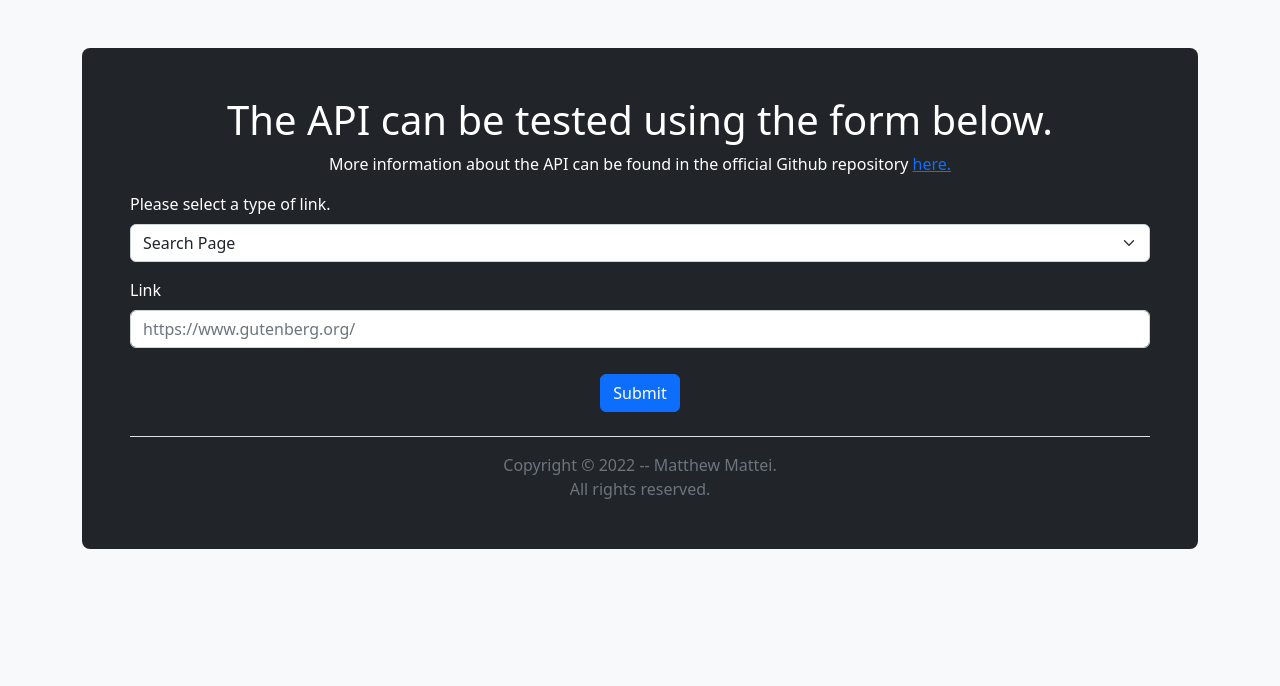
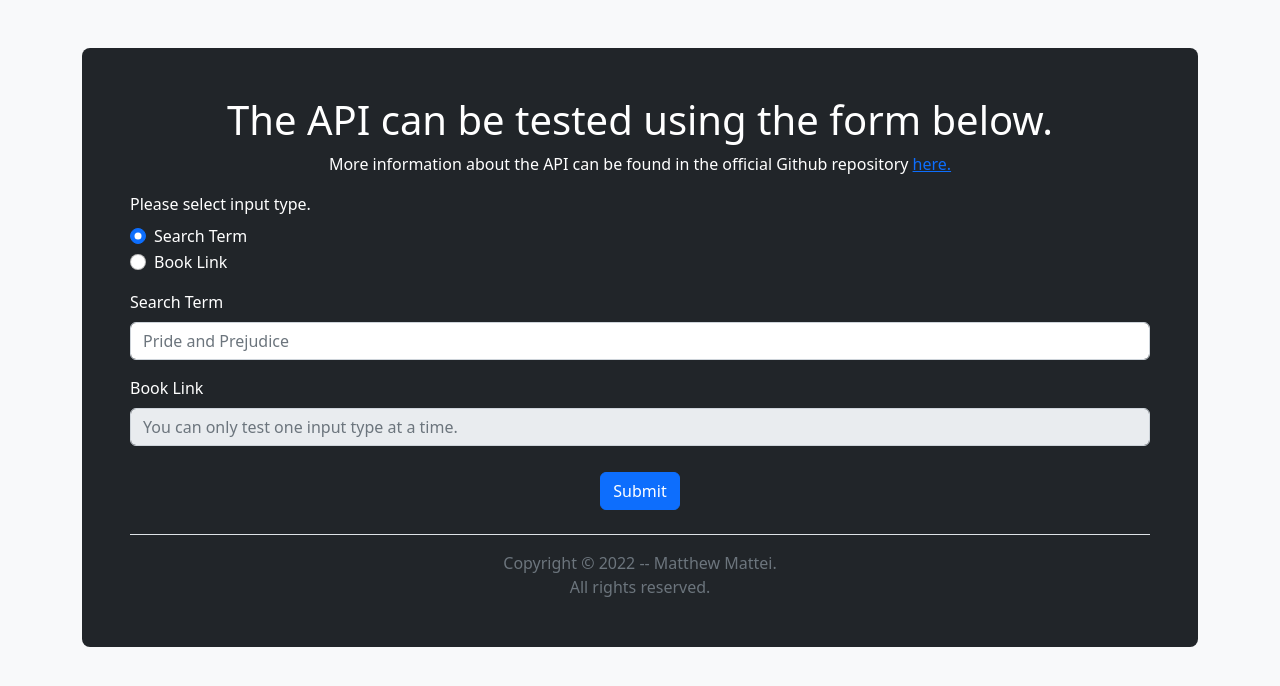
Before and after one commit to MatthewMattei/project-gutenberg-api, a Flask app: page / in a window 1280 px wide. Shown: the part 59-745 px from the top of the page. Run offline with Flask 2, Linux system fonts and the light colour scheme.

Commit message:
Updated HTML landing page with JS and added createURL function to API class.

```diff
--- a/app.py
+++ b/app.py
@@ -2,6 +2,8 @@ from project_gutenberg_api import pgAPI
 from flask import Flask, jsonify, render_template, request
 
 app = Flask(__name__)
+
+#TODO: Create two routes (one for searches one for book data)
 
 @app.route('/')
 def welcome():
--- /dev/null
+++ b/static/script.js
@@ -0,0 +1,20 @@
+var listOfRadioButtons = document.getElementsByClassName("radio-button");
+
+for (i = 0; i < listOfRadioButtons.length; i++){
+  listOfRadioButtons[i].onclick = function () {
+    if (document.getElementById('bookRadio').checked){
+        document.getElementById('bookInput').removeAttribute("disabled");
+        document.getElementById('bookInput').setAttribute("placeholder", "https://www.gutenberg.org/")
+        document.getElementById('searchInput').setAttribute("disabled", true);
+        document.getElementById('searchInput').value = ""
+        document.getElementById('searchInput').setAttribute("placeholder", "You can only test one input type at a time.")
+      }
+    else {
+        document.getElementById('searchInput').removeAttribute("disabled");
+        document.getElementById('searchInput').setAttribute("placeholder", "Pride and Prejudice")
+        document.getElementById('bookInput').setAttribute("disabled", true);
+        document.getElementById('bookInput').value = ""
+        document.getElementById('bookInput').setAttribute("placeholder", "You can only test one input type at a time.")
+      }
+  }
+}
--- a/templates/index.html
+++ b/templates/index.html
@@ -11,8 +11,6 @@
     <link rel="apple-touch-icon" sizes="180x180" href="./static/page_assets/favicon/apple-touch-icon.png">
     <link rel="icon" type="image/png" sizes="32x32" href="./static/page_assets/favicon/favicon-32x32.png">
     <link rel="icon" type="image/png" sizes="16x16" href="./static/page_assets/favicon/favicon-16x16.png">
-    <!-- Web Manifest -->
-    <link rel="manifest" href="./static/page_assets/favicon/site.webmanifest">
   </head>
 <body class="bg-light">
 
@@ -44,15 +42,27 @@
       </p>
       <form action="index.html" method="post">
         <div class="mb-3">
-          <label class="form-label">Please select a type of link.</label>
-          <select class="form-select" required>
-            <option value="search">Search Page</option>
-            <option value="book">Book Page</option>
-          </select>
+          <label class="form-label">Please select input type.</label>
+          <div class="form-check">
+            <input class="form-check-input radio-button" type="radio" name="inputTypeRadio" id="queryRadio" checked>
+            <label class="form-check-label" for="queryRadio">
+              Search Term
+            </label>
+          </div>
+          <div class="form-check">
+            <input class="form-check-input radio-button" type="radio" name="inputTypeRadio" id="bookRadio">
+            <label class="form-check-label" for="bookRadio">
+              Book Link
+            </label>
+          </div>
         </div>
         <div class="mb-3">
-          <label class="form-label">Link</label>
-          <input class="form-control" type="text" placeholder="https://www.gutenberg.org/" required>
+          <label class="form-label">Search Term</label>
+          <input id="searchInput" class="form-control" type="text" placeholder="Pride and Prejudice">
+        </div>
+        <div class="mb-3">
+          <label class="form-label">Book Link</label>
+          <input id="bookInput" class="form-control" type="text" placeholder="You can only test one input type at a time." disabled>
         </div>
         <div class="center-button">
           <button type="submit" class="btn btn-primary move-button">Submit</button>
@@ -65,5 +75,6 @@
     </footer>
   </div>
 <script src="https://cdn.jsdelivr.net/npm/bootstrap@5.2.0/dist/js/bootstrap.bundle.min.js" integrity="sha384-A3rJD856KowSb7dwlZdYEkO39Gagi7vIsF0jrRAoQmDKKtQBHUuLZ9AsSv4jD4Xa" crossorigin="anonymous"></script>
+<script src=".\static\script.js"></script>
 </body>
 </html>
```
Also changed, not shown: project_gutenberg_api.py (+7 -0 lines).
